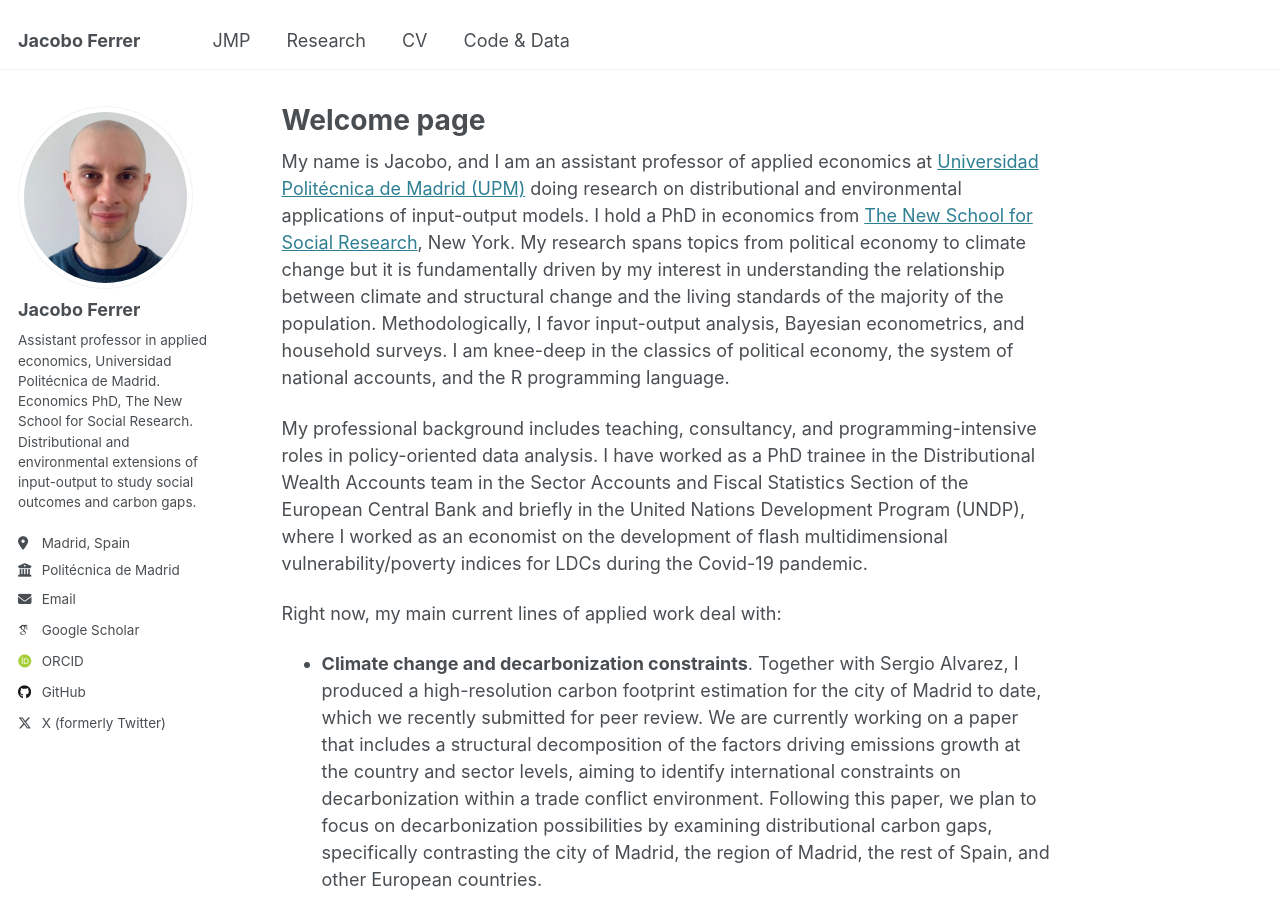
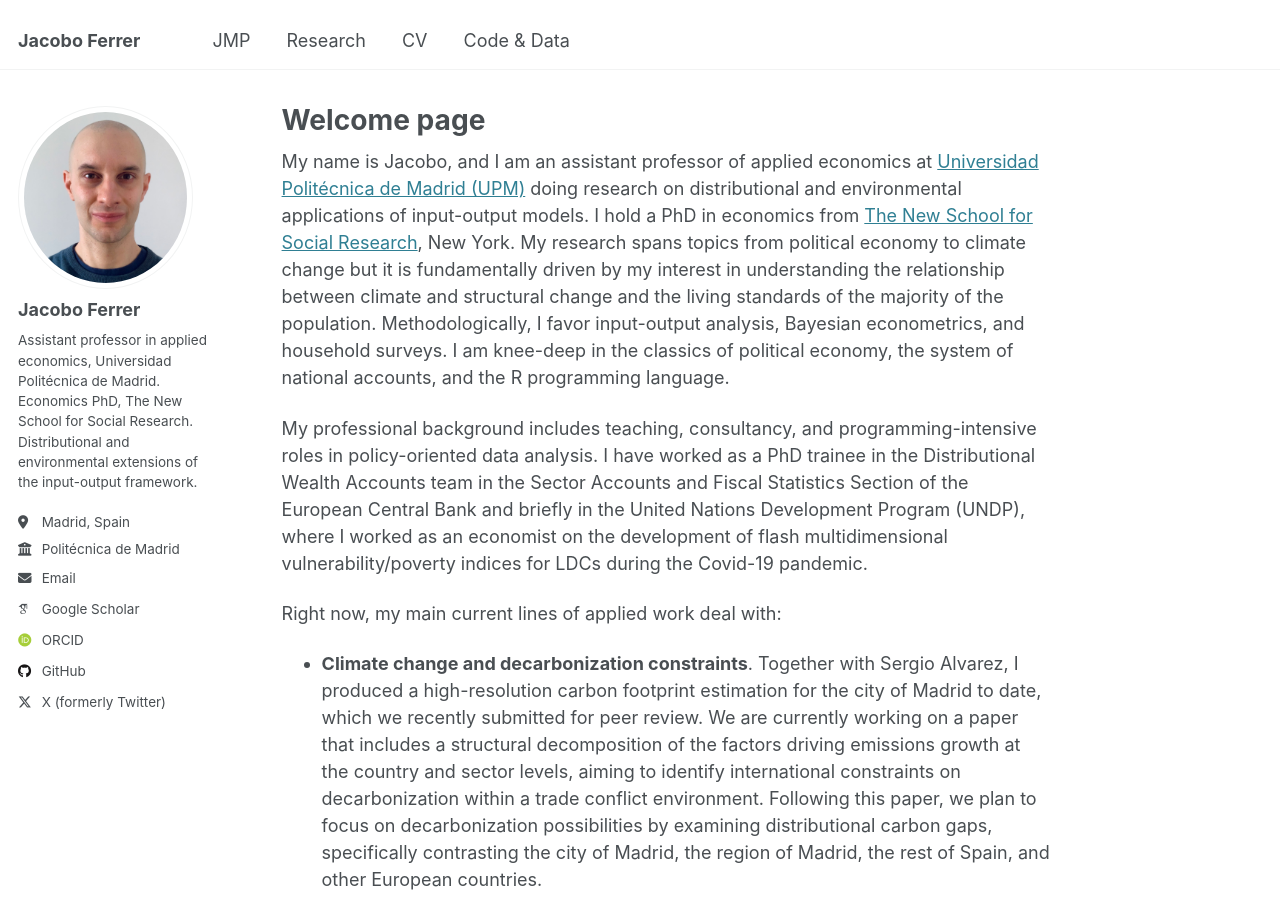
Before and after one commit to jacobo-ferrer/jacobo-ferrer.github.io, a Jekyll site: the page built from _pages/about.md, in a window 1280 px wide and 900 px high. Built offline with Jekyll 4.4.1, drawn with Linux system fonts in a browser that asks for light colours; some web fonts are replaced.

Commit message:
Update bio description for clarity

```diff
--- a/_config.yml
+++ b/_config.yml
@@ -24,7 +24,7 @@ author:
   avatar           : "profile-photo.jpeg"
   name             : "Jacobo Ferrer"
   pronouns         : # example: "she/her"
-  bio              : "Assistant professor in applied economics, Universidad Politécnica de Madrid. Economics PhD, The New School for Social Research. Distributional and environmental extensions of input-output to study social outcomes and carbon gaps."
+  bio              : "Assistant professor in applied economics, Universidad Politécnica de Madrid. Economics PhD, The New School for Social Research. Distributional and environmental extensions of the input-output framework."
   location         : "Madrid, Spain"
   employer         : "Politécnica de Madrid"
   uri              : # URL
```
